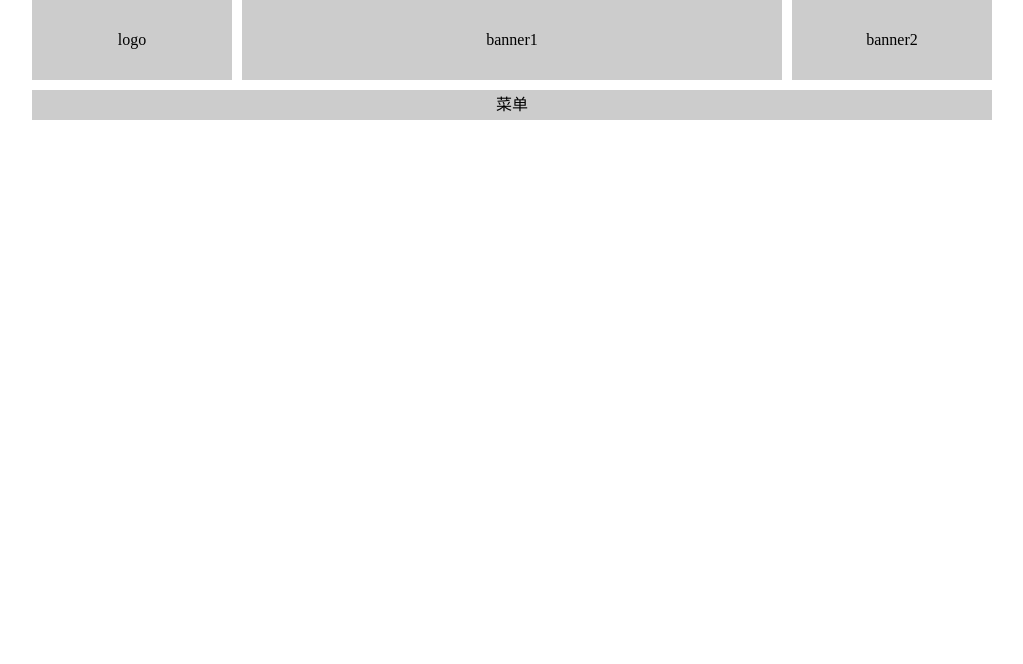
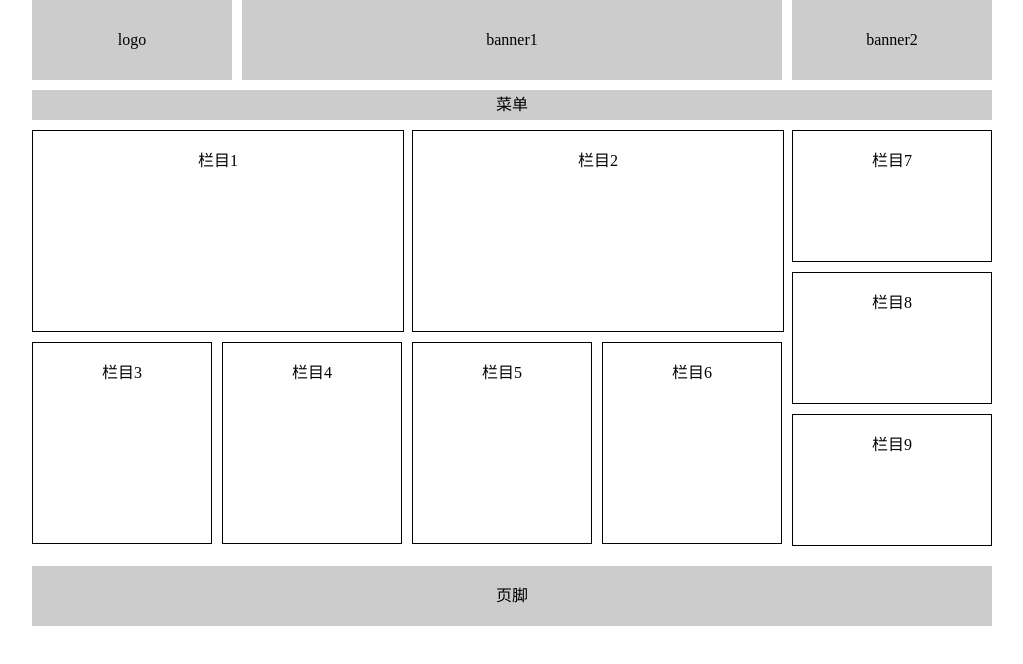
Before and after one commit to hewenyuAndroid/WebBasic, a plain HTML site: page css/17_浮动/6_浮动布局练习.html in a window 1280 px wide. Shown: the whole page, without its empty margins (128-1151 px from the left). Drawn offline with Linux system fonts and the light colour scheme.

Commit message:
浮动布局练习

```diff
--- a/css/17_浮动/6_浮动布局练习.html
+++ b/css/17_浮动/6_浮动布局练习.html
@@ -21,7 +21,7 @@
         }
 
         .clear_fix::after {
-            content:'';
+            content: '';
             display: block;
             clear: both;
         }
@@ -40,7 +40,6 @@
             width: 540px;
             margin-left: 10px;
             margin-right: 10px;
-            ;
         }
 
         .banner2 {
@@ -60,7 +59,65 @@
             width: 100%;
             height: 30px;
             line-height: 30px;
-            margin-top: 10px;;
+            margin-top: 10px;
+        }
+
+        .content {
+            width: 100%;
+            margin-top: 10px;
+        }
+
+        .content_left,
+        .content_midden {
+            width: 370px;
+            margin-right: 10px;
+        }
+
+        .item1,
+        .item2 {
+            width: 370px;
+            height: 200px;
+            line-height: 60px;
+        }
+
+        .item3,
+        .item5 {
+            width: 178px;
+            height: 200px;
+            line-height: 60px;
+            margin-top: 10px;
+            margin-right: 10px;
+        }
+
+        .item4,
+        .item6 {
+            width: 178px;
+            height: 200px;
+            line-height: 60px;
+            margin-top: 10px;
+        }
+
+        .item7,
+        .item8,
+        .item9 {
+            width: 198px;
+            line-height: 60px;
+            height: 130px;
+            margin-bottom: 10px;
+        }
+
+        .item_border {
+            border-width: 1px;
+            border-color: black;
+            border-style: solid;
+        }
+
+        .page-footer {
+            width: 100%;
+            height: 60px;
+            line-height: 60px;
+            background-color: #ccc;
+            margin-top: 10px;
         }
     </style>
 </head>
@@ -77,6 +134,30 @@
 
         <div class="menu">菜单</div>
 
+        <div class="content clear_fix">
+
+            <div class="content_left left_fix">
+                <div class="item1 item_border">栏目1</div>
+                <div class="item3 item_border left_fix">栏目3</div>
+                <div class="item4 item_border left_fix">栏目4</div>
+            </div>
+
+            <div class="content_midden left_fix">
+                <div class="item2 item_border">栏目2</div>
+                <div class="item5 item_border left_fix">栏目5</div>
+                <div class="item6 item_border left_fix">栏目6</div>
+            </div>
+
+            <div class="left_fix">
+                <div class="item7 item_border">栏目7</div>
+                <div class="item8 item_border">栏目8</div>
+                <div class="item9 item_border">栏目9</div>
+            </div>
+
+        </div>
+
+        <div class="page-footer">页脚</div>
+
     </div>
 
 
```
